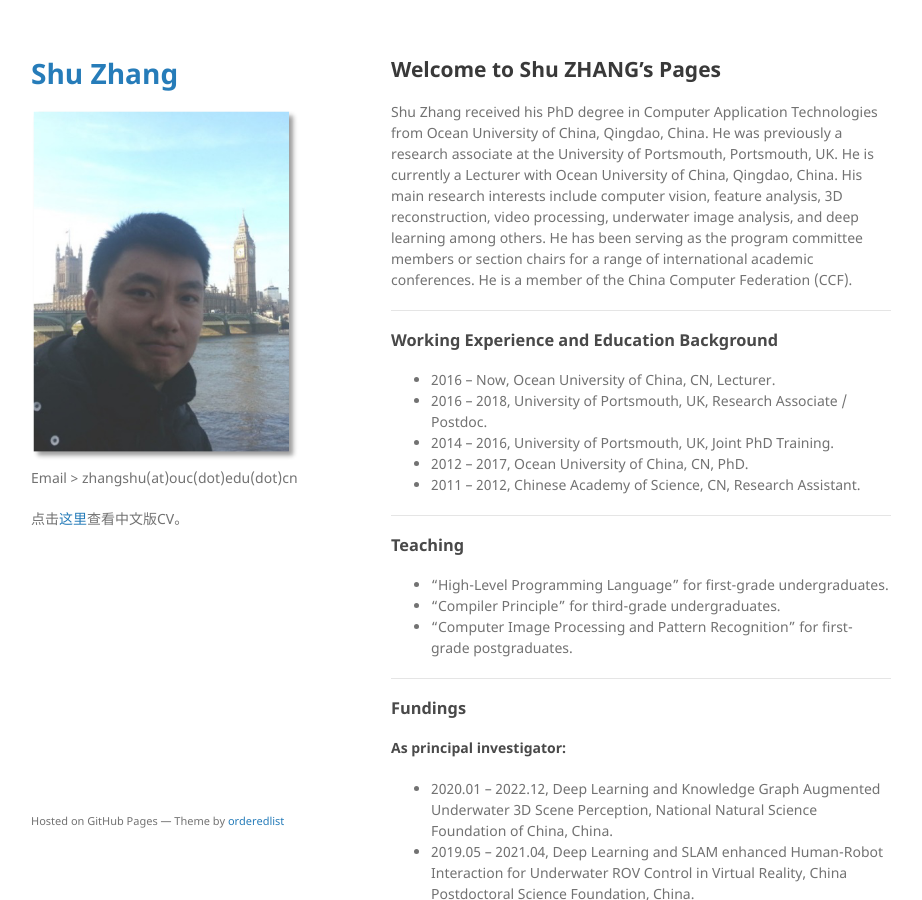
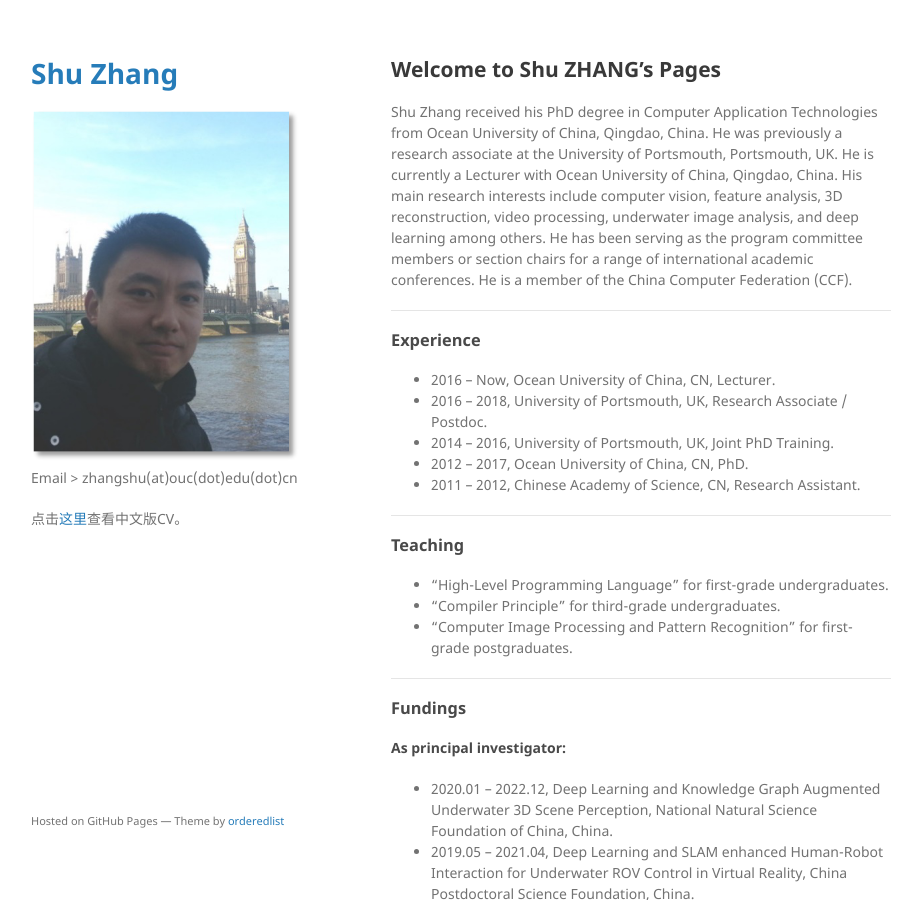
Before and after one commit to jackyspeed/aboutzhangshu, a Jekyll site: the page built from index.md, in a window 1280 px wide and 900 px high. Shown: the whole window, without its empty margins (179-1101 px from the left). Built offline with Jekyll 4.4.1, drawn with Linux system fonts in a browser that asks for light colours; our own code applies the rules of GitHub Pages for plain Markdown files.

Commit message:
Update index.md

```diff
--- a/index.md
+++ b/index.md
@@ -11,7 +11,7 @@ Shu Zhang received his PhD degree in Computer Application Technologies from Ocea
 
 ---
 
-### Working Experience and Education Background
+### Experience
 
 - 2016 – Now,  Ocean University of China, CN,  Lecturer.
 - 2016 – 2018, University of Portsmouth, UK,   Research Associate / Postdoc.
```
